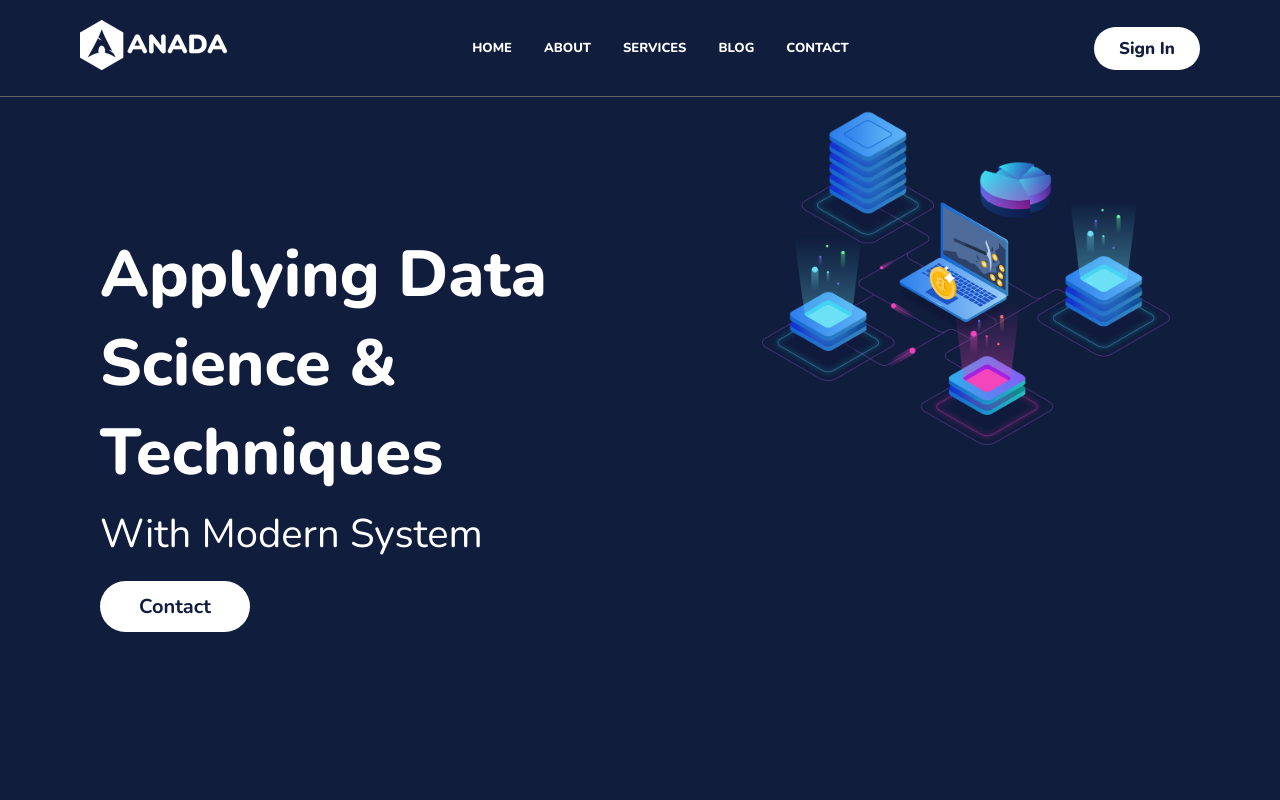
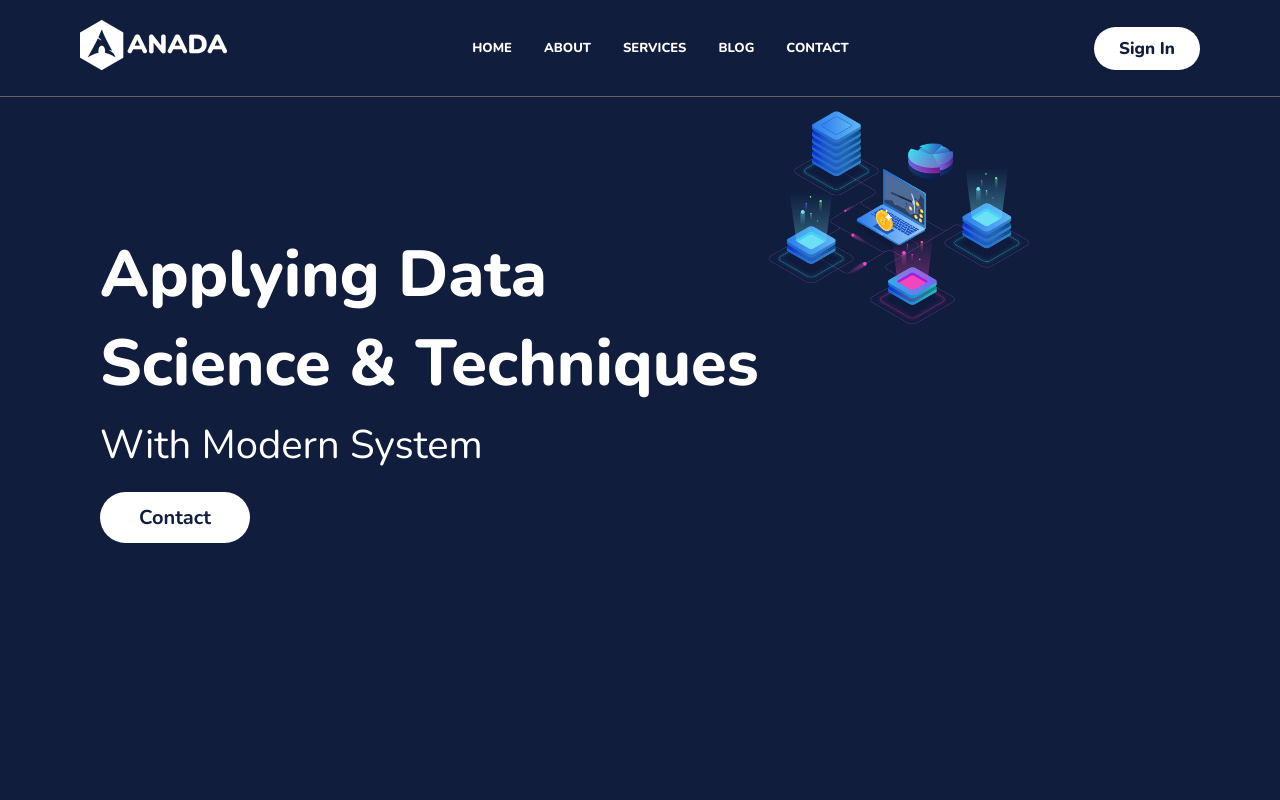
Before and after one commit to hissamali/Anada, a React (Create React App) app: page / in a window 1280 px wide. Shown: the top 800 px of the page. Built offline with nearby package versions, Linux system fonts and the light colour scheme; a web font is replaced by a local one.

Commit message:
Update Home.css

```diff
--- a/src/components/home/Home.css
+++ b/src/components/home/Home.css
@@ -19,10 +19,10 @@
     /* display: flex; */
     align-items: flex-end;
     justify-content: flex-end;
-    width: 40%;
+    width: 20%;
 }
 .home-image{
-    width: 100%;
+    width: 130%;
     padding: 10px 10px;
 }
 .para{
```
